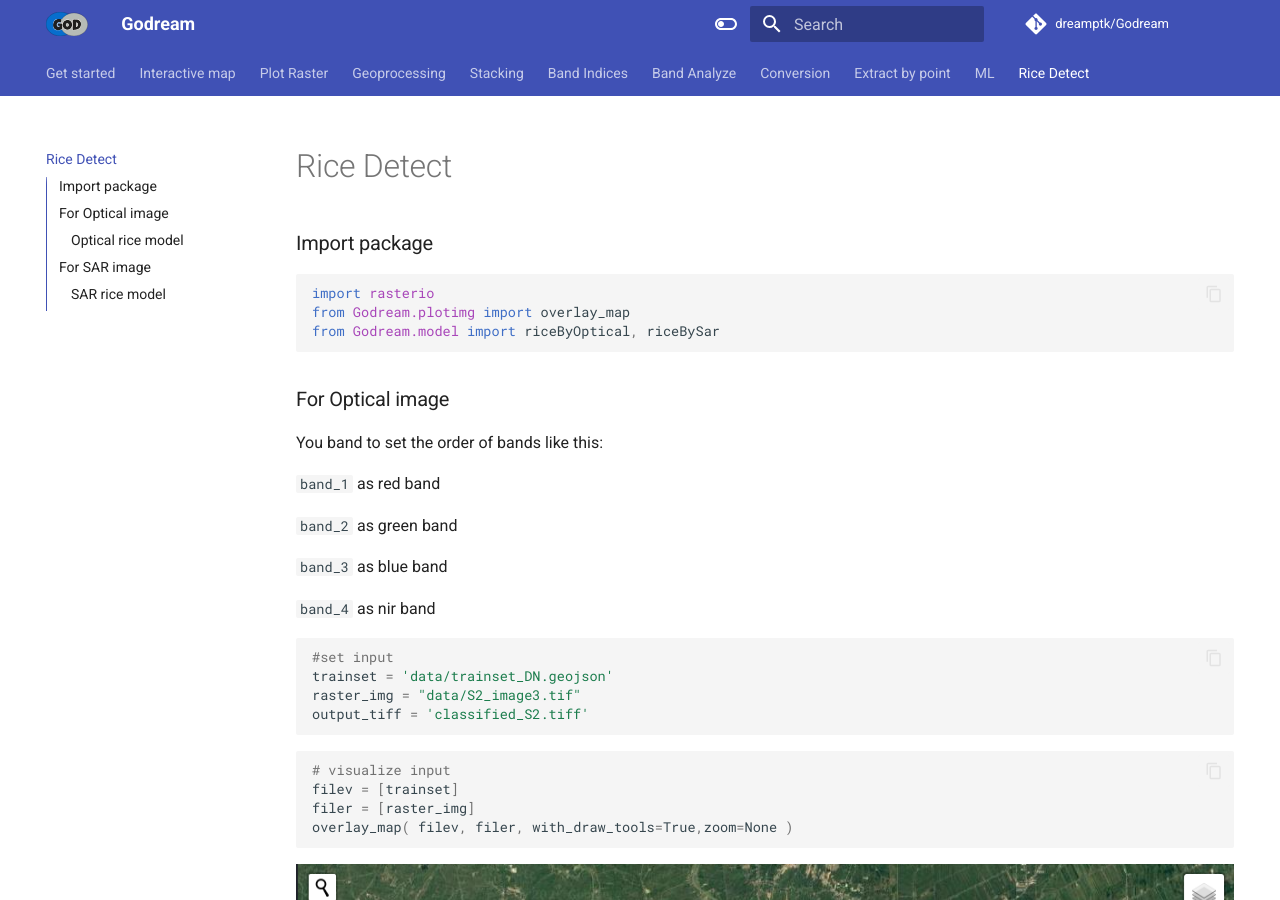
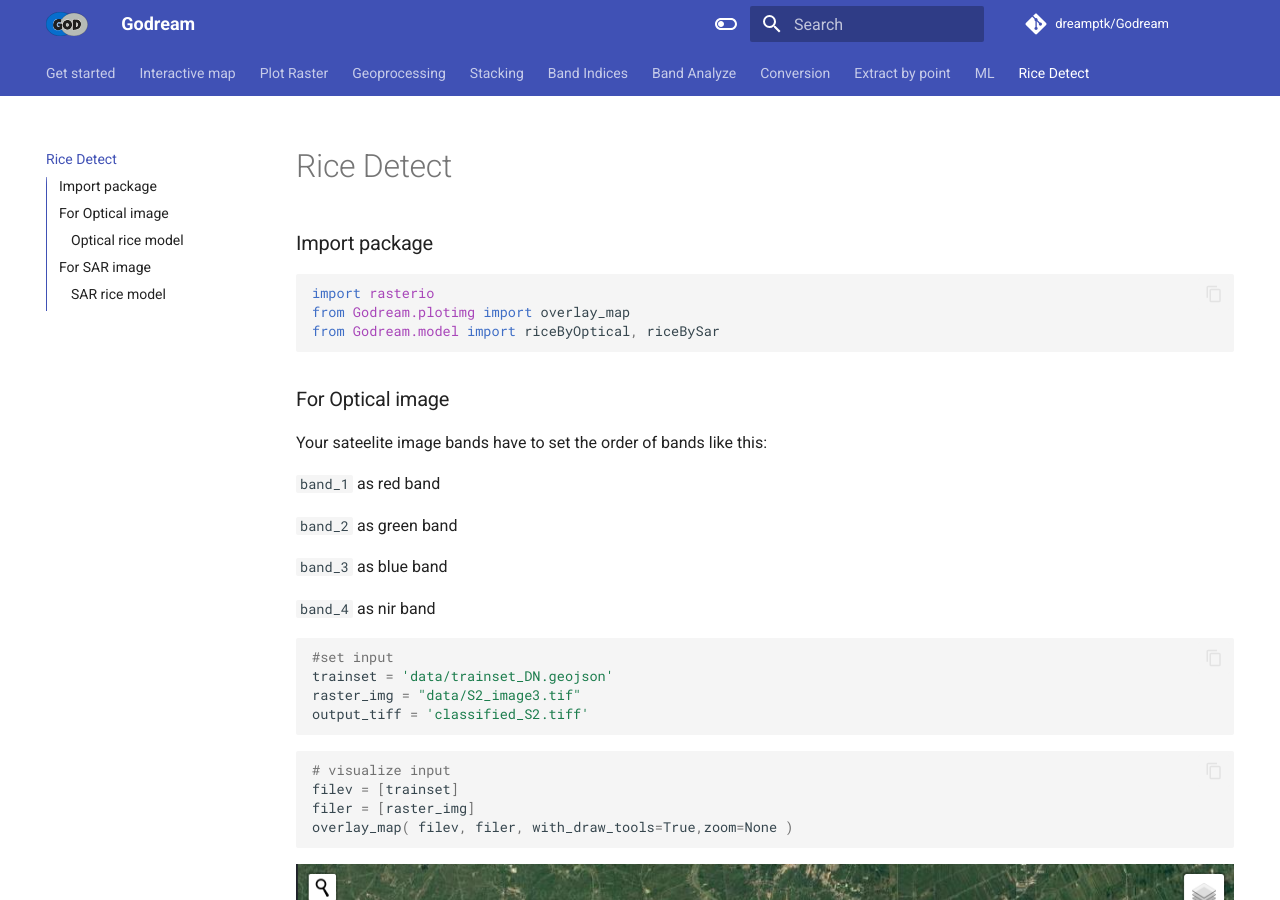
Before and after one commit to DreamPTK/Godreamwebsite, an MkDocs documentation site: the page built from docs/rice_model.md, in a window 1280 px wide and 900 px high. Built offline with MkDocs 1.6.1 and Material for MkDocs 9.7.7, drawn with Linux system fonts in a browser that asks for light colours; comment, search, counter and statistics services are not loaded.

Commit message:
Update rice_model.md

```diff
--- a/docs/rice_model.md
+++ b/docs/rice_model.md
@@ -11,7 +11,7 @@ from Godream.model import riceByOptical, riceBySar
 
 ### For Optical image
 
-You band to set the order of bands like this:
+Your sateelite image bands have to set the order of bands like this:
 
 `band_1` as red band
 
```
